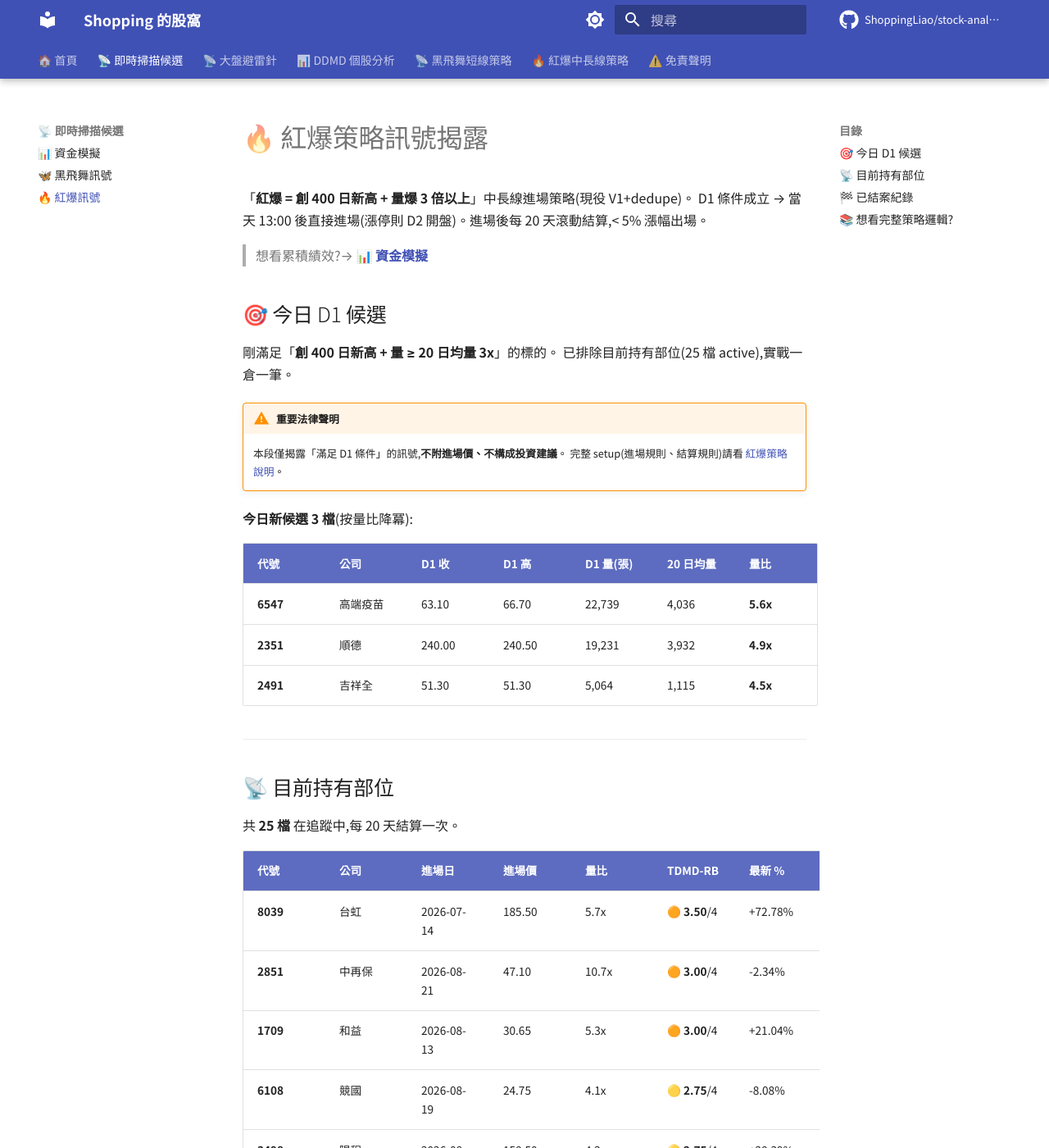
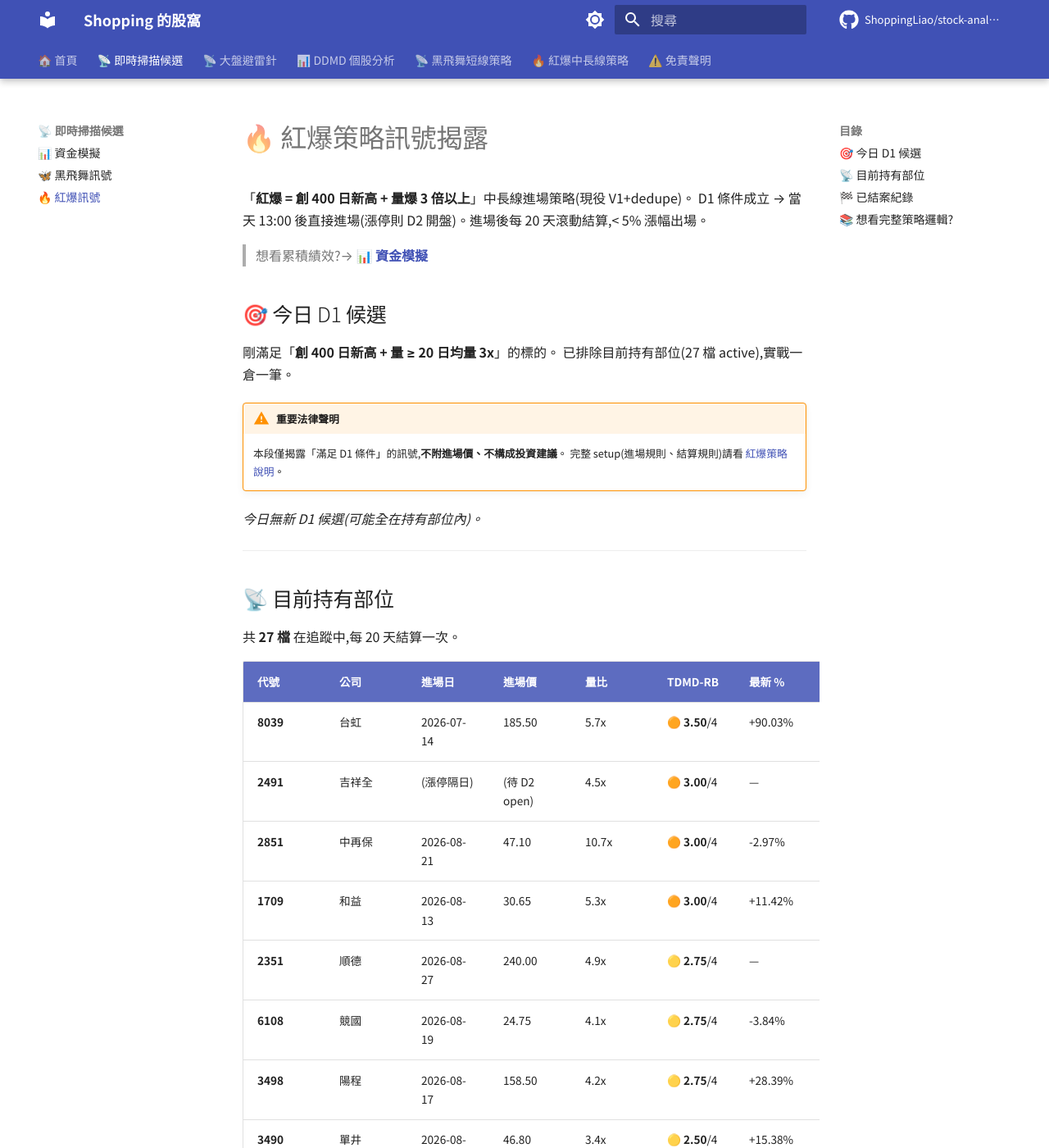
Before and after one commit to ShoppingLiao/stock-analysis-public, an MkDocs documentation site: the page built from docs/signals_red_burst.md, in a window 1280 px wide and 1400 px high. Shown: the whole window at 82% size. Built offline with MkDocs 1.6.1 and Material for MkDocs 9.7.7, drawn with Linux system fonts in a browser that asks for light colours; comment, search, counter and statistics services are not loaded; some of the changed text lies outside the part shown.

Commit message:
docs(signals): update BB + RB + capital (2026-08-27)

```diff
--- a/docs/signals_red_burst.md
+++ b/docs/signals_red_burst.md
@@ -8,53 +8,49 @@ D1 條件成立 → 當天 13:00 後直接進場(漲停則 D2 開盤)。進場
 ## 🎯 今日 D1 候選
 
 剛滿足「**創 400 日新高 + 量 ≥ 20 日均量 3x**」的標的。
-已排除目前持有部位(25 檔 active),實戰一倉一筆。
+已排除目前持有部位(27 檔 active),實戰一倉一筆。
 
 !!! warning "重要法律聲明"
     本段僅揭露「滿足 D1 條件」的訊號,**不附進場價、不構成投資建議**。
     完整 setup(進場規則、結算規則)請看 [紅爆策略說明](about/strategy_red_burst.md)。
 
-**今日新候選 3 檔**(按量比降冪):
-
-| 代號 | 公司 | D1 收 | D1 高 | D1 量(張) | 20 日均量 | 量比 |
-|------|------|-------|-------|-----------|-----------|------|
-| **6547** | 高端疫苗 | 63.10 | 66.70 | 22,739 | 4,036 | **5.6x** |
-| **2351** | 順德 | 240.00 | 240.50 | 19,231 | 3,932 | **4.9x** |
-| **2491** | 吉祥全 | 51.30 | 51.30 | 5,064 | 1,115 | **4.5x** |
+*今日無新 D1 候選(可能全在持有部位內)。*
 
 ---
 
 ## 📡 目前持有部位
 
-共 **25 檔** 在追蹤中,每 20 天結算一次。
+共 **27 檔** 在追蹤中,每 20 天結算一次。
 
 | 代號 | 公司 | 進場日 | 進場價 | 量比 | TDMD-RB | 最新 % | MFE | MAE | review |
 |------|------|--------|--------|------|---------|--------|-----|-----|--------|
-| **8039** | 台虹 | 2026-07-14 | 185.50 | 5.7x | 🟠 **3.50**/4 | +72.78% | +72.78% | -14.82% | 1/10 |
-| **2851** | 中再保 | 2026-08-21 | 47.10 | 10.7x | 🟠 **3.00**/4 | -2.34% | +0.42% | -11.78% | 0/10 |
-| **1709** | 和益 | 2026-08-13 | 30.65 | 5.3x | 🟠 **3.00**/4 | +21.04% | +21.04% | -3.75% | 0/10 |
-| **6108** | 競國 | 2026-08-19 | 24.75 | 4.1x | 🟡 **2.75**/4 | -8.08% | +7.47% | -11.52% | 0/10 |
-| **3498** | 陽程 | 2026-08-17 | 158.50 | 4.2x | 🟡 **2.75**/4 | +28.39% | +29.34% | -3.15% | 0/10 |
-| **3490** | 單井 | 2026-08-19 | 46.80 | 3.4x | 🟡 **2.50**/4 | +14.53% | +23.50% | +0.75% | 0/10 |
-| **6214** | 精誠 | 2026-08-17 | 175.50 | 10.6x | 🟡 **2.50**/4 | +3.13% | +4.84% | -1.14% | 0/10 |
-| **2357** | 華碩 | 2026-08-14 | 996.00 | 3.6x | 🟡 **2.50**/4 | -2.51% | -1.00% | -10.54% | 0/10 |
-| **2103** | 台橡 | 2026-08-11 | 28.65 | 5.0x | 🟡 **2.50**/4 | -1.57% | +0.52% | -6.46% | 0/10 |
-| **2301** | 光寶科 | 2026-08-05 | 249.00 | 4.1x | 🟡 **2.50**/4 | +23.29% | +25.50% | -2.01% | 0/10 |
-| **2395** | 研華 | 2026-07-09 | 547.00 | 3.1x | 🟡 **2.50**/4 | +25.78% | +29.62% | -9.78% | 1/10 |
-| **2637** | 慧洋-KY | 2026-08-19 | 91.80 | 4.6x | 🟡 **2.25**/4 | -0.65% | +17.65% | -1.96% | 0/10 |
-| **2006** | 東和鋼鐵 | 2026-08-06 | 86.20 | 3.1x | 🟡 **2.25**/4 | -4.64% | +3.48% | -8.93% | 0/10 |
-| **2426** | 鼎元 | 2026-08-26 | 99.80 | 3.9x | 🟡 **2.00**/4 | — | — | — | 0/10 |
-| **2606** | 裕民 | 2026-08-24 | 72.30 | 3.0x | 🟡 **2.00**/4 | -0.41% | +9.96% | -1.80% | 0/10 |
-| **2615** | 萬海 | 2026-08-24 | 124.50 | 3.7x | 🟡 **2.00**/4 | -7.63% | +8.03% | -8.43% | 0/10 |
-| **6265** | 方土昶 | 2026-08-17 | 63.30 | 3.2x | 🟡 **2.00**/4 | -7.42% | +3.16% | -13.90% | 0/10 |
-| **2027** | 大成鋼 | 2026-08-13 | 50.40 | 3.0x | 🟡 **2.00**/4 | -0.79% | +3.77% | -7.04% | 0/10 |
-| **2030** | 彰源 | 2026-08-10 | 20.45 | 11.6x | 🟡 **2.00**/4 | +14.91% | +16.38% | +0.00% | 0/10 |
-| **5880** | 合庫金 | 2026-07-30 | 27.00 | 3.6x | 🟡 **2.00**/4 | -7.41% | +2.41% | -11.67% | 0/10 |
-| **2465** | 麗臺 | 2026-08-11 | 86.90 | 3.0x | ⚪ **1.75**/4 | +7.71% | +22.55% | -2.88% | 0/10 |
-| **6446** | 藥華藥 | 2026-05-14 | 780.00 | 3.9x | ⚪ **1.75**/4 | +103.21% | +105.13% | -0.64% | 3/10 |
-| **2359** | 所羅門 | 2026-08-18 | 177.50 | 3.8x | ⚪ **1.50**/4 | -17.46% | +1.69% | -21.69% | 0/10 |
-| **2634** | 漢翔 | 2026-07-22 | 64.40 | 3.3x | ⚪ **1.50**/4 | +7.14% | +18.79% | -9.94% | 1/10 |
-| **2425** | 承啟 | 2026-08-04 | 50.20 | 3.7x | ⚪ **1.25**/4 | -24.30% | +5.38% | -27.09% | 0/10 |
+| **8039** | 台虹 | 2026-07-14 | 185.50 | 5.7x | 🟠 **3.50**/4 | +90.03% | +90.03% | -14.82% | 1/10 |
+| **2491** | 吉祥全 | (漲停隔日) | (待 D2 open) | 4.5x | 🟠 **3.00**/4 | — | — | — | 0/10 |
+| **2851** | 中再保 | 2026-08-21 | 47.10 | 10.7x | 🟠 **3.00**/4 | -2.97% | +0.42% | -11.78% | 0/10 |
+| **1709** | 和益 | 2026-08-13 | 30.65 | 5.3x | 🟠 **3.00**/4 | +11.42% | +23.00% | -3.75% | 0/10 |
+| **2351** | 順德 | 2026-08-27 | 240.00 | 4.9x | 🟡 **2.75**/4 | — | — | — | 0/10 |
+| **6108** | 競國 | 2026-08-19 | 24.75 | 4.1x | 🟡 **2.75**/4 | -3.84% | +7.47% | -11.52% | 0/10 |
+| **3498** | 陽程 | 2026-08-17 | 158.50 | 4.2x | 🟡 **2.75**/4 | +28.39% | +31.23% | -3.15% | 0/10 |
+| **3490** | 單井 | 2026-08-19 | 46.80 | 3.4x | 🟡 **2.50**/4 | +15.38% | +23.50% | +0.75% | 0/10 |
+| **6214** | 精誠 | 2026-08-17 | 175.50 | 10.6x | 🟡 **2.50**/4 | +3.99% | +4.84% | -1.14% | 0/10 |
+| **2357** | 華碩 | 2026-08-14 | 996.00 | 3.6x | 🟡 **2.50**/4 | -2.81% | -1.00% | -10.54% | 0/10 |
+| **2103** | 台橡 | 2026-08-11 | 28.65 | 5.0x | 🟡 **2.50**/4 | -3.14% | +0.87% | -6.46% | 0/10 |
+| **2301** | 光寶科 | 2026-08-05 | 249.00 | 4.1x | 🟡 **2.50**/4 | +20.88% | +25.50% | -2.01% | 0/10 |
+| **2395** | 研華 | 2026-07-09 | 547.00 | 3.1x | 🟡 **2.50**/4 | +23.40% | +29.62% | -9.78% | 1/10 |
+| **2637** | 慧洋-KY | 2026-08-19 | 91.80 | 4.6x | 🟡 **2.25**/4 | +3.05% | +17.65% | -1.96% | 0/10 |
+| **2006** | 東和鋼鐵 | 2026-08-06 | 86.20 | 3.1x | 🟡 **2.25**/4 | -6.26% | +3.48% | -8.93% | 0/10 |
+| **6547** | 高端疫苗 | 2026-08-27 | 63.10 | 5.6x | 🟡 **2.00**/4 | — | — | — | 0/10 |
+| **2426** | 鼎元 | 2026-08-26 | 99.80 | 3.9x | 🟡 **2.00**/4 | -3.21% | +2.20% | -4.91% | 0/10 |
+| **2606** | 裕民 | 2026-08-24 | 72.30 | 3.0x | 🟡 **2.00**/4 | +2.77% | +9.96% | -3.18% | 0/10 |
+| **2615** | 萬海 | 2026-08-24 | 124.50 | 3.7x | 🟡 **2.00**/4 | -8.84% | +8.03% | -11.24% | 0/10 |
+| **6265** | 方土昶 | 2026-08-17 | 63.30 | 3.2x | 🟡 **2.00**/4 | -8.21% | +3.16% | -13.90% | 0/10 |
+| **2027** | 大成鋼 | 2026-08-13 | 50.40 | 3.0x | 🟡 **2.00**/4 | -3.47% | +3.77% | -7.04% | 0/10 |
+| **2030** | 彰源 | 2026-08-10 | 20.45 | 11.6x | 🟡 **2.00**/4 | +12.47% | +16.38% | +0.00% | 0/10 |
+| **2465** | 麗臺 | 2026-08-11 | 86.90 | 3.0x | ⚪ **1.75**/4 | +9.78% | +22.55% | -2.88% | 0/10 |
+| **6446** | 藥華藥 | 2026-05-14 | 780.00 | 3.9x | ⚪ **1.75**/4 | +100.00% | +110.26% | -0.64% | 3/10 |
+| **2359** | 所羅門 | 2026-08-18 | 177.50 | 3.8x | ⚪ **1.50**/4 | -16.90% | +1.69% | -21.69% | 0/10 |
+| **2634** | 漢翔 | 2026-07-22 | 64.40 | 3.3x | ⚪ **1.50**/4 | +9.16% | +18.79% | -9.94% | 1/10 |
+| **2425** | 承啟 | 2026-08-04 | 50.20 | 3.7x | ⚪ **1.25**/4 | -24.40% | +5.38% | -27.09% | 0/10 |
 
 > TDMD-RB:🔴 主力(4)/🟠 中倉(3)/🟡 試單(2)/⚪ 觀察(<2)。T=突破力道+多頭陡峭、D=量爆強度、M=籌碼三條合一、Dr=LLM 題材。
 
@@ -62,30 +58,30 @@ D1 條件成立 → 當天 13:00 後直接進場(漲停則 D2 開盤)。進場
 
 ## 🏁 已結案紀錄
 
-共 **229 筆** 已結案,勝率 **32.3%**,平均報酬 **-3.08%**
+共 **230 筆** 已結案,勝率 **32.2%**,平均報酬 **-3.10%**
 
 | 代號 | 公司 | 進場日 | 出場日 | 進場價 | 出場價 | 報酬 | 出場原因 |
 |------|------|--------|--------|--------|--------|------|---------|
+| 5880 | 合庫金 | 2026-07-30 | 2026-08-27 | 27.00 | 25.05 | -7.22% | 20 天結算 漲幅 -7.22% < 5% |
 | 3577 | 泓格 | 2026-07-24 | 2026-08-21 | 146.50 | 113.00 | -22.87% | 20 天結算 漲幅 -22.87% < 5% |
 | 1301 | 台塑 | 2026-06-25 | 2026-08-21 | 58.00 | 59.40 | **+2.41%** | 40 天結算 漲幅 -5.26% < 5% |
 | 3088 | 艾訊 | 2026-07-23 | 2026-08-20 | 154.00 | 125.00 | -18.83% | 20 天結算 漲幅 -18.83% < 5% |
+| 2484 | 希華 | 2026-05-25 | 2026-08-19 | 54.20 | 73.00 | **+34.69%** | 60 天結算 漲幅 1.25% < 5% |
 | 6414 | 樺漢 | 2026-07-22 | 2026-08-19 | 470.00 | 408.50 | -13.09% | 20 天結算 漲幅 -13.09% < 5% |
-| 2484 | 希華 | 2026-05-25 | 2026-08-19 | 54.20 | 73.00 | **+34.69%** | 60 天結算 漲幅 1.25% < 5% |
 | 3479 | 安勤 | 2026-05-22 | 2026-08-18 | 125.50 | 127.50 | **+1.59%** | 60 天結算 漲幅 -14.14% < 5% |
 | 2527 | 宏璟 | 2026-07-17 | 2026-08-14 | 49.05 | 44.40 | -9.48% | 20 天結算 漲幅 -9.48% < 5% |
 | 6505 | 台塑化 | 2026-07-16 | 2026-08-13 | 74.50 | 69.80 | -6.31% | 20 天結算 漲幅 -6.31% < 5% |
 | 8383 | 千附 | 2026-07-14 | 2026-08-11 | 84.20 | 68.60 | -18.53% | 20 天結算 漲幅 -18.53% < 5% |
 | 8071 | 能率網通 | 2026-06-12 | 2026-08-11 | 24.50 | 23.25 | -5.10% | 40 天結算 漲幅 -14.84% < 5% |
+| 4541 | 晟田 | 2026-07-14 | 2026-08-11 | 70.60 | 66.30 | -6.09% | 20 天結算 漲幅 -6.09% < 5% |
+| 6488 | 環球晶 | 2026-07-14 | 2026-08-11 | 1515.00 | 849.00 | -43.96% | 20 天結算 漲幅 -43.96% < 5% |
 | 6538 | 倉和 | 2026-07-14 | 2026-08-11 | 156.00 | 147.00 | -5.77% | 20 天結算 漲幅 -5.77% < 5% |
-| 6488 | 環球晶 | 2026-07-14 | 2026-08-11 | 1515.00 | 849.00 | -43.96% | 20 天結算 漲幅 -43.96% < 5% |
-| 4541 | 晟田 | 2026-07-14 | 2026-08-11 | 70.60 | 66.30 | -6.09% | 20 天結算 漲幅 -6.09% < 5% |
 | 8261 | 富鼎 | 2026-05-14 | 2026-08-10 | 136.00 | 179.00 | **+31.62%** | 60 天結算 漲幅 -38.80% < 5% |
 | 6259 | 百徽 | 2026-05-14 | 2026-08-10 | 24.35 | 30.25 | **+24.23%** | 60 天結算 漲幅 -19.55% < 5% |
 | 5488 | 松普 | 2026-07-13 | 2026-08-10 | 17.80 | 13.45 | -24.44% | 20 天結算 漲幅 -24.44% < 5% |
 | 6166 | 凌華 | 2026-05-13 | 2026-08-07 | 111.50 | 141.00 | **+26.46%** | 60 天結算 漲幅 4.83% < 5% |
-| 6116 | 彩晶 | 2026-05-13 | 2026-08-07 | 11.25 | 13.55 | **+20.44%** | 60 天結算 漲幅 -21.22% < 5% |
-| 3236 | 千如 | 2026-05-13 | 2026-08-07 | 38.85 | 40.90 | **+5.28%** | 60 天結算 漲幅 -32.73% < 5% |
 | 2492 | 華新科 | 2026-05-13 | 2026-08-07 | 200.00 | 251.00 | **+25.50%** | 60 天結算 漲幅 -46.08% < 5% |
+| 4542 | 科嶠 | 2026-06-10 | 2026-08-07 | 327.00 | 290.00 | -11.31% | 40 天結算 漲幅 -20.66% < 5% |
 
 *僅顯示最近 20 筆,完整紀錄會累積在內部 journal。*
 
```
Also changed, not shown: docs/signals_capital.md (+14 -14 lines).
